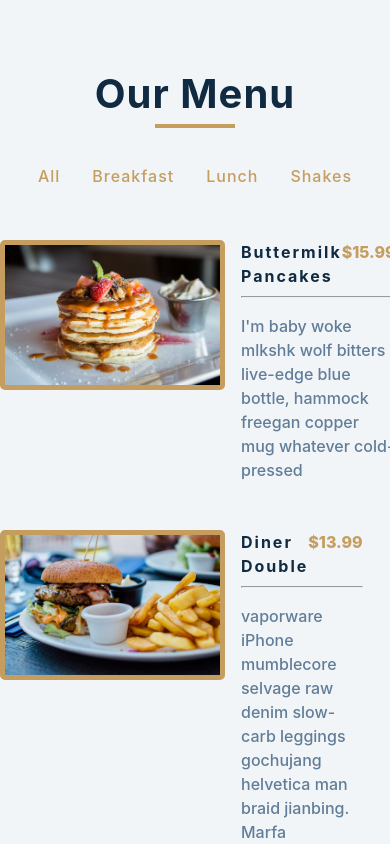
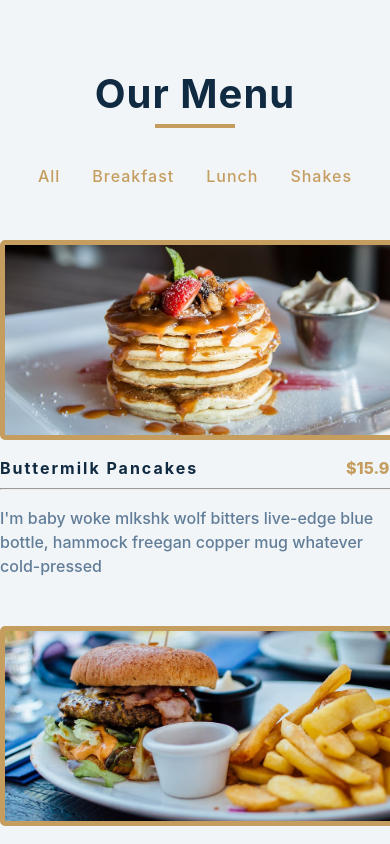
Before and after one commit to Fox-Demo/react-projects, a React (Create React App) app: page /menu in a window 390 px wide. Shown: the top 844 px of the page. Built offline with nearby package versions, Linux system fonts and the light colour scheme.

Commit message:
feat: complete responsive part of tabs and menu projects

```diff
--- a/src/App.js
+++ b/src/App.js
@@ -24,6 +24,9 @@ function App() {
         <Link className="homepage__link" to="/tabs">
           Tabs
         </Link>
+        <Link className="homepage__link" to="/color_generator">
+          Color Generator
+        </Link>
       </header>
     </main>
   );
--- /dev/null
+++ b/src/component/color_generator/ColorGenerator.js
@@ -0,0 +1,16 @@
+import React from "react";
+import "./style.css";
+
+const ColorGenerator = () => {
+  return (
+    <div className="color">
+      <header className="color__header">
+        <p className="color__header--title">Color Generator</p>
+        <input alt="#000000" />
+        <button>Submit</button>
+      </header>
+    </div>
+  );
+};
+
+export default ColorGenerator;
--- /dev/null
+++ b/src/component/color_generator/style.css
@@ -0,0 +1,13 @@
+.color{
+  width: 100vw;
+  min-height: 100vh;
+  height: auto;
+  background-color: var(--clr-primary-10);
+}
+
+.color__header--title{
+  color: var(--clr-grey-1);
+  font-weight: 700;
+  font-size: 1.75rem;
+  letter-spacing: var(--spacing);
+}
--- a/src/component/menu/Menu.css
+++ b/src/component/menu/Menu.css
@@ -64,7 +64,7 @@
 }
 
 .food{
-  max-width: 48%;
+  width: 48%;
   display: grid;
   grid-template-columns: 225px 1fr;
   gap: 1rem;
@@ -101,3 +101,25 @@
   color: var(--clr-grey-5);
   font-weight: 500;
 }
+
+@media screen  and (max-width: 1200px){
+  .food{
+    width: var(--fixed-width);
+  }
+  .menu__main{
+    display: grid;
+    align-self: center;
+    justify-items: center;
+  }
+}
+
+@media screen and (max-width: 786px) {
+  .food{
+    width: 25rem;
+    display: grid;
+    grid-template-columns: 1fr;
+  }
+  .food__img{
+    height: 200px;
+  }
+}
--- a/src/component/tabs/Tabs.css
+++ b/src/component/tabs/Tabs.css
@@ -3,8 +3,7 @@
 }
 
 .tabs{
-  padding-top: 4rem;
-
+  padding: 4rem 4rem;
   width: 100vw;
   min-height: 100vh;
   height: auto;
@@ -140,3 +139,34 @@
   background-color: #88ebf2;
   color: black;
 }
+
+
+@media screen and (max-width: 990px){
+  .tabs__main{
+    display: flex;
+    flex-direction: column;
+  }
+
+  .tabs__aside{
+    display: flex;
+    flex-direction: row;
+    justify-content: center;
+  }
+  .tabs__aside--list:hover {
+    color: #2caeba;
+    box-shadow: 0 2px var(--primary);
+    transition: .5s;
+  }
+
+  .tabs__aside--list:focus {
+    outline: none;
+    color: #2caeba;
+    box-shadow: 0 2px var(--primary);
+  }
+}
+
+@media screen and (max-width: 800px) {
+  .info__duty--text{
+    font-size: .875rem;
+  }
+}
--- a/src/index.js
+++ b/src/index.js
@@ -9,6 +9,7 @@ import Menu from "./component/menu/Menu";
 import Tabs from "./component/tabs/Tabs";
 import Reviews from "./component/reviews/Reviews";
 import Accordion from "./component/accordion/accordion";
+import ColorGenerator from "./component/color_generator/ColorGenerator";
 
 const root = ReactDOM.createRoot(document.getElementById("root"));
 root.render(
@@ -22,6 +23,7 @@ root.render(
         <Route path="/accordion" element={<Accordion />} />
         <Route path="/menu" element={<Menu />} />
         <Route path="/tabs" element={<Tabs />} />
+        <Route path="/color_generator" element={<ColorGenerator />} />
       </Routes>
     </BrowserRouter>
   </React.StrictMode>
```
